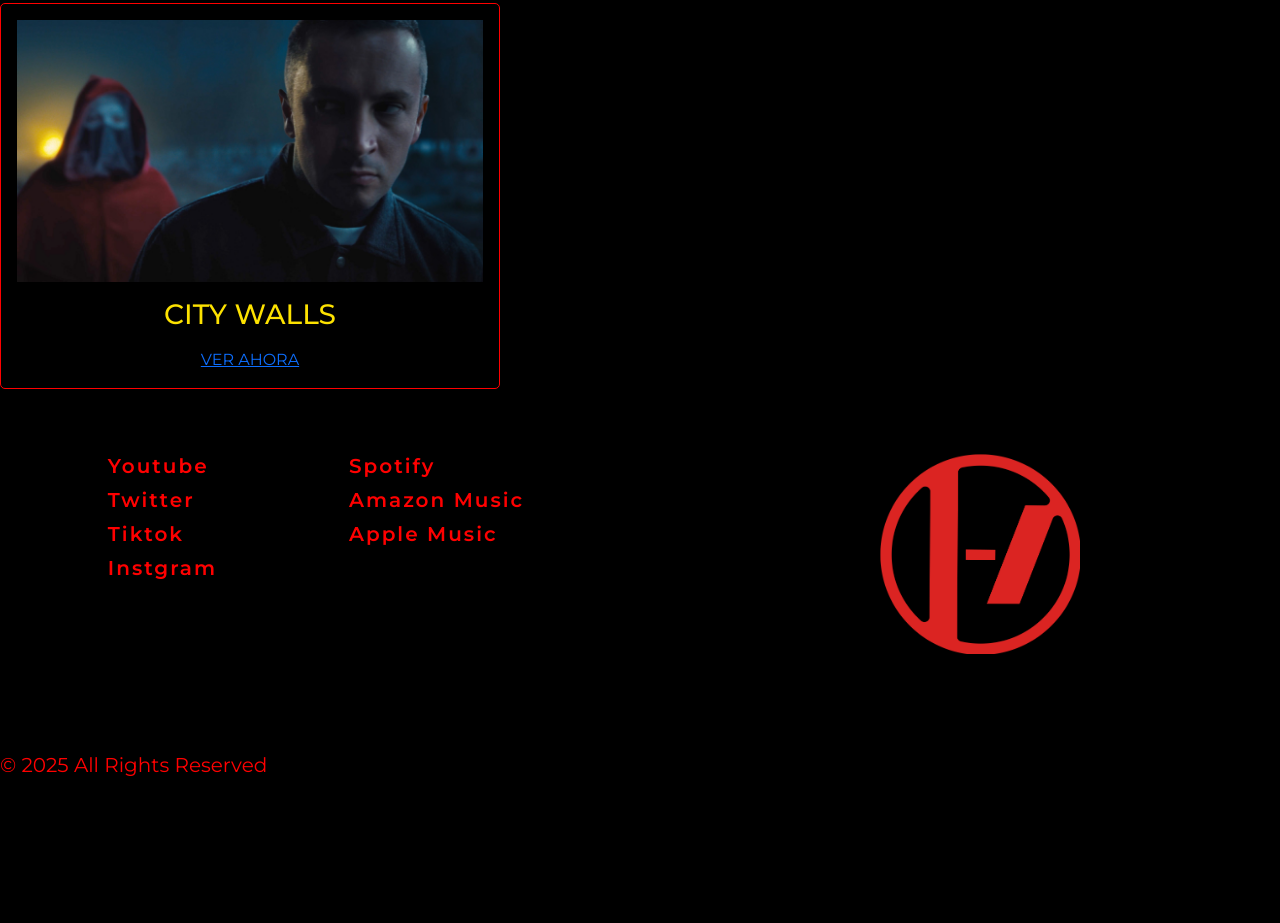
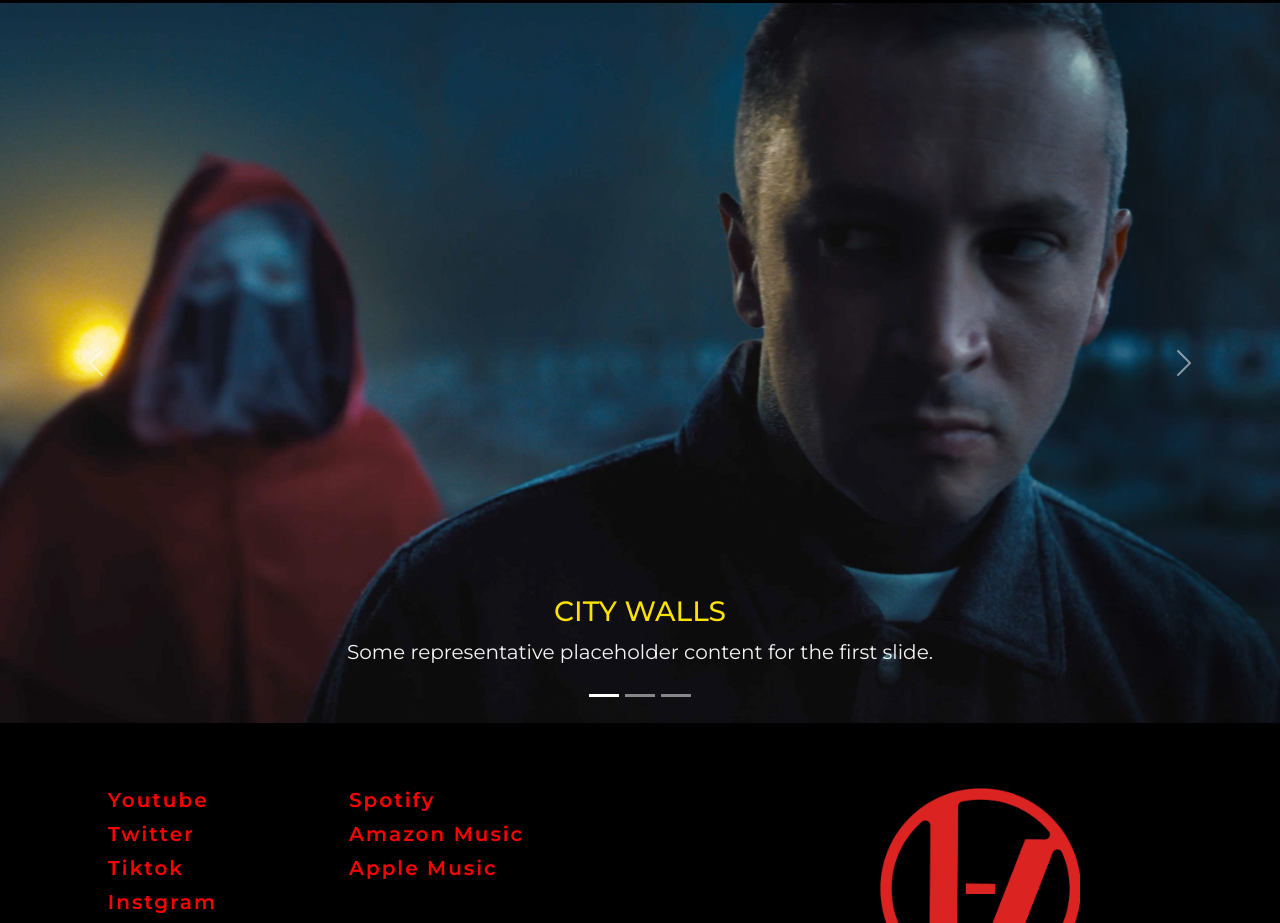
Before and after one commit to franguardia01/paginaTwentyOnePilots, a plain HTML site: page pages/musica.html in a window 1280 px wide. Shown: the part 1545-2468 px from the top of the page. Before the commit the page ends 2381 px from the top, so only its background shows below. Drawn offline with nearby package versions, Linux system fonts and the light colour scheme; a web font is replaced by a local one.

Commit message:
agregué un carrusel en la página música en la sección de 'singles receintes'

```diff
--- a/pages/musica.html
+++ b/pages/musica.html
@@ -148,15 +148,44 @@
 
       <section class="single-container">
         <h2>SINGLES RECIENTES</h2>
-        <div class="single">
-          <img
-            src="../assets/img/City-Walls_Thumbnail_v1.jpg"
-            alt="portada single city walls"
-          />
-          <h3>CITY WALLS</h3>
-          <a class="single-button" href="">VER AHORA</a>
+        <div id="carouselExampleCaptions" class="carousel slide">
+        <div class="carousel-indicators">
+          <button type="button" data-bs-target="#carouselExampleCaptions" data-bs-slide-to="0" class="active" aria-current="true" aria-label="Slide 1"></button>
+          <button type="button" data-bs-target="#carouselExampleCaptions" data-bs-slide-to="1" aria-label="Slide 2"></button>
+          <button type="button" data-bs-target="#carouselExampleCaptions" data-bs-slide-to="2" aria-label="Slide 3"></button>
         </div>
-      </section>
+  <div class="carousel-inner">
+    <div class="carousel-item active">
+      <img src="../assets/img/City-Walls_Thumbnail_v1.jpg" class="d-block w-100" alt="...">
+      <div class="carousel-caption d-none d-md-block">
+        <h3>CITY WALLS</h3>
+        <p>Some representative placeholder content for the first slide.</p>
+      </div>
+    </div>
+    <div class="carousel-item">
+      <img src="..." class="d-block w-100" alt="...">
+      <div class="carousel-caption d-none d-md-block">
+        <h5>Second slide label</h5>
+        <p>Some representative placeholder content for the second slide.</p>
+      </div>
+    </div>
+    <div class="carousel-item">
+      <img src="..." class="d-block w-100" alt="...">
+      <div class="carousel-caption d-none d-md-block">
+        <h5>Third slide label</h5>
+        <p>Some representative placeholder content for the third slide.</p>
+      </div>
+    </div>
+  </div>
+  <button class="carousel-control-prev" type="button" data-bs-target="#carouselExampleCaptions" data-bs-slide="prev">
+    <span class="carousel-control-prev-icon" aria-hidden="true"></span>
+    <span class="visually-hidden">Previous</span>
+  </button>
+  <button class="carousel-control-next" type="button" data-bs-target="#carouselExampleCaptions" data-bs-slide="next">
+    <span class="carousel-control-next-icon" aria-hidden="true"></span>
+    <span class="visually-hidden">Next</span>
+  </button>
+</div>
     </main>
 
     <footer class="footer">
--- a/styles/style.css
+++ b/styles/style.css
@@ -208,7 +208,7 @@ h3 {
   margin-bottom: 8px;
 }
 
-/* CSS MUSICAs */
+/* CSS MUSICA */
 
 .card {
   width: 300px;
@@ -247,20 +247,3 @@ h3 {
   text-align: center;
   margin: 16px 0;
 }
-
-.single {
-  width: 500px;
-  height: auto;
-  padding: 16px;
-  border: 1px solid red;
-  border-radius: 5px;
-  text-align: center;
-}
-
-.single img {
-  max-width: 100%;
-}
-
-.single h3 {
-  margin: 16px 0;
-}
```
